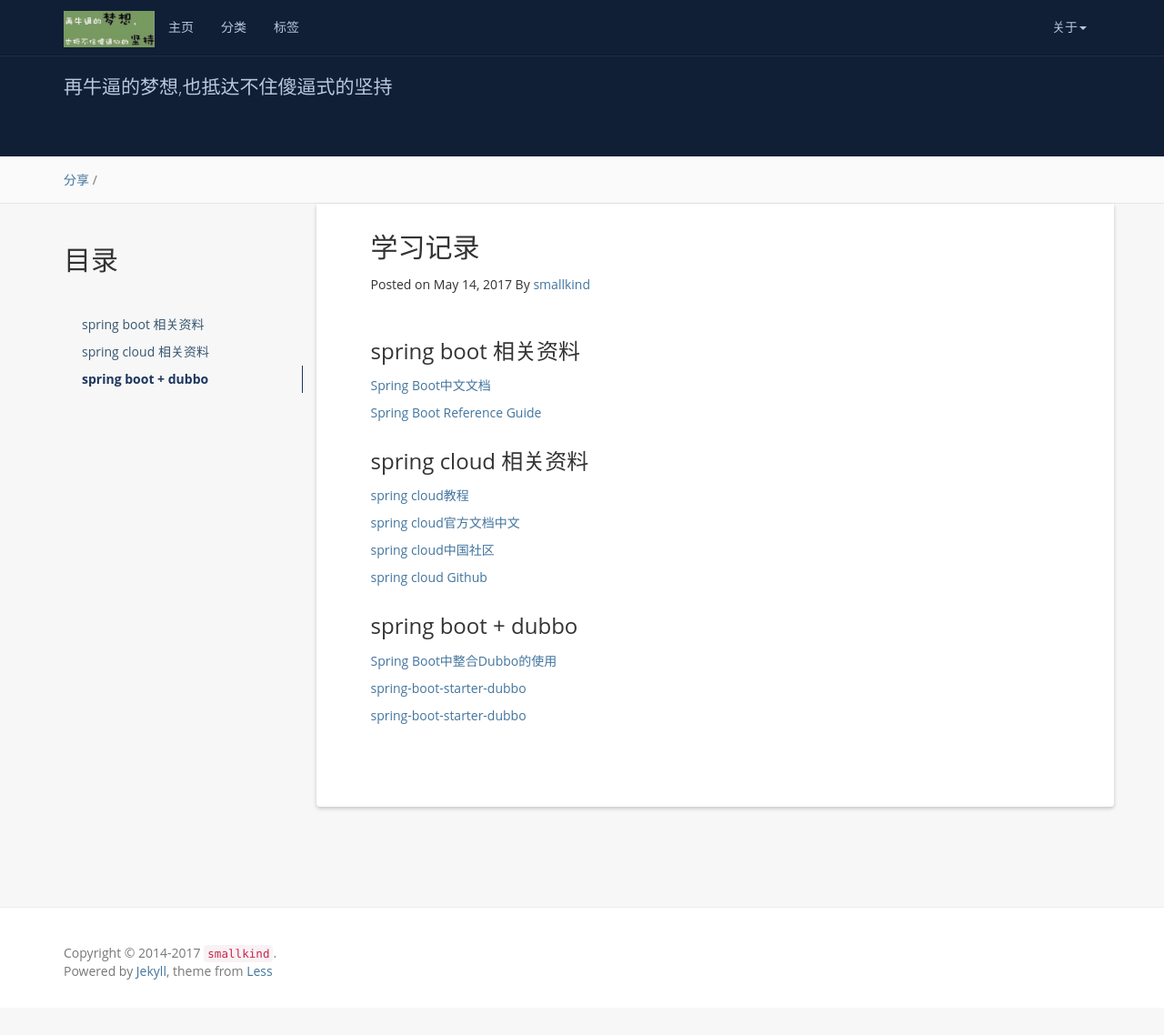
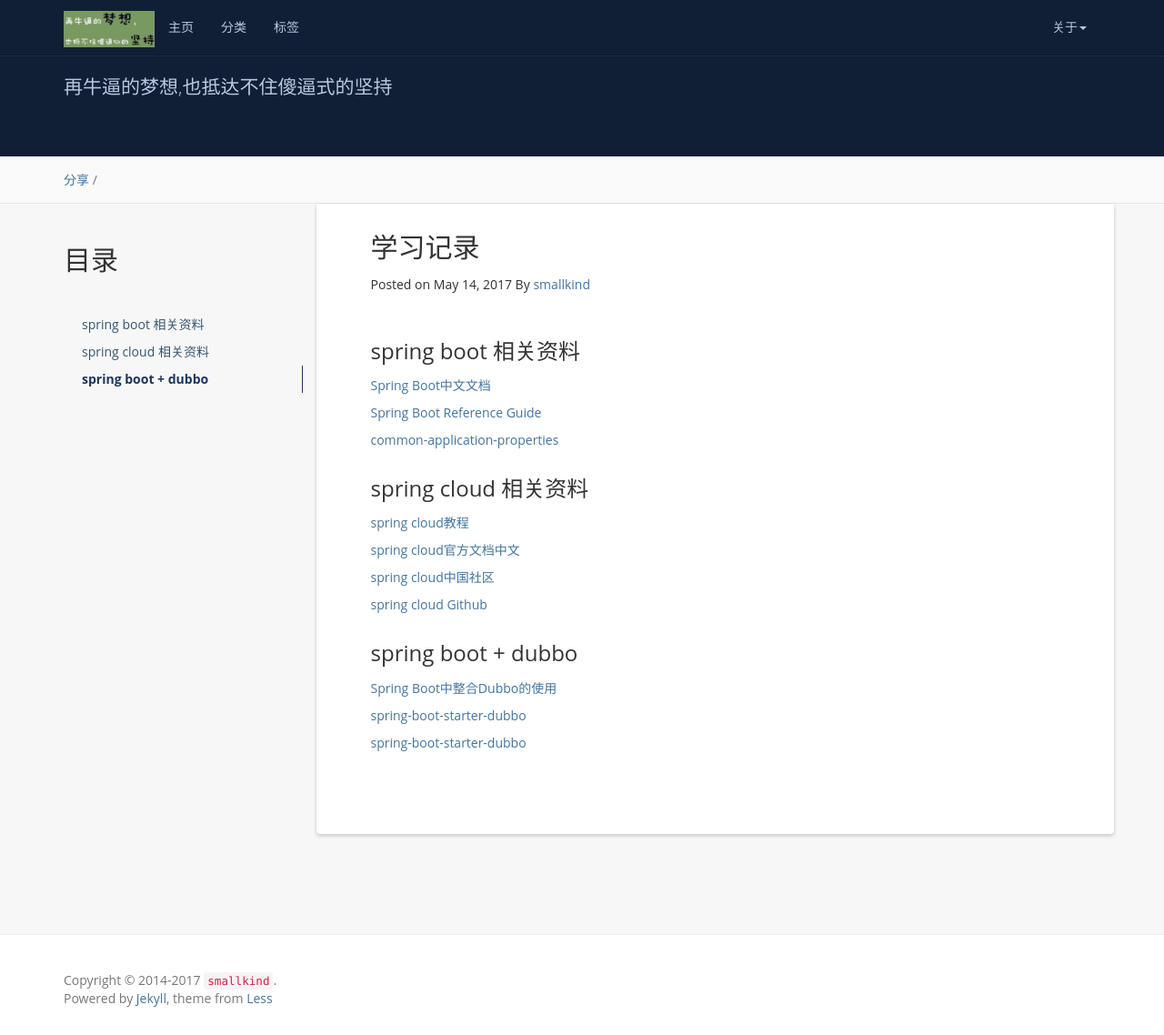
Before and after one commit to smallKind/smallKind.github.io, a Jekyll site: the page built from _posts/share/2017-05-14-share-springcloud-学习资料.md, in a window 1280 px wide and 1138 px high. Shown: the whole window at 91% size. Built offline with Jekyll 4.4.1, drawn with Linux system fonts in a browser that asks for light colours; nearby versions of some CDN libraries; comment, search, counter and statistics services are not loaded.

Commit message:
添加spring boot common-application-properties

```diff
--- a/_posts/share/2017-05-14-share-springcloud-学习资料.md
+++ b/_posts/share/2017-05-14-share-springcloud-学习资料.md
@@ -14,6 +14,8 @@ tags: 学习资料
 [Spring Boot中文文档](http://blog.geekidentity.com/spring/spring_boot_translation/)
 
 [Spring Boot Reference Guide](http://docs.spring.io/spring-boot/docs/1.5.2.RELEASE/reference/htmlsingle/)
+
+[common-application-properties](http://docs.spring.io/spring-boot/docs/1.2.3.RELEASE/reference/html/common-application-properties.html)
 
 ### spring cloud 相关资料
 
```
